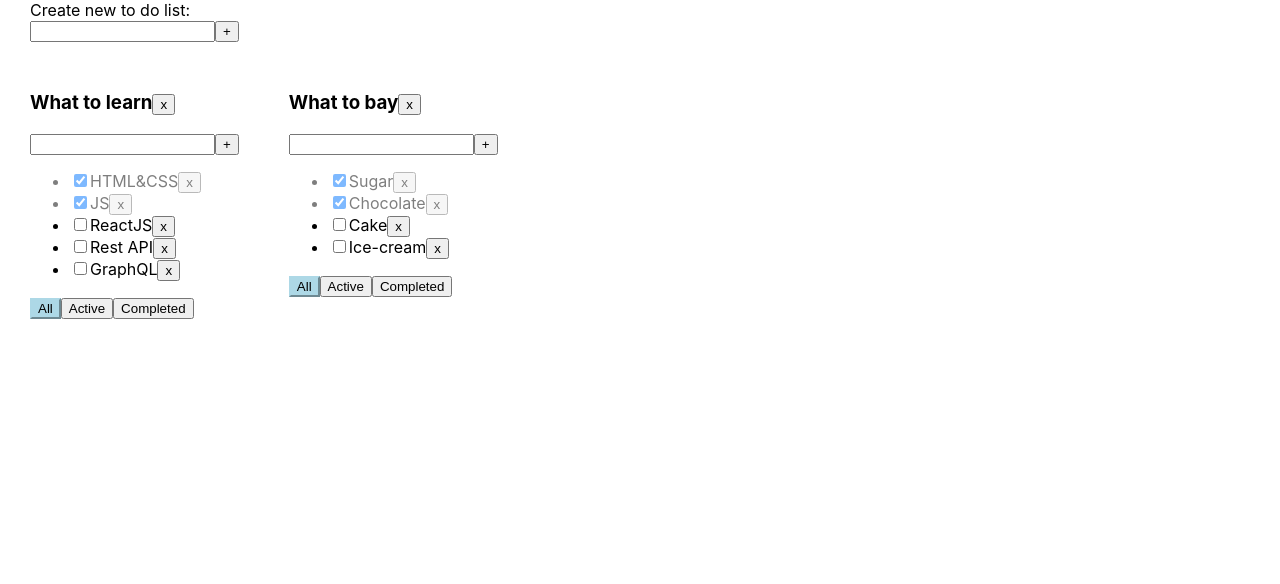
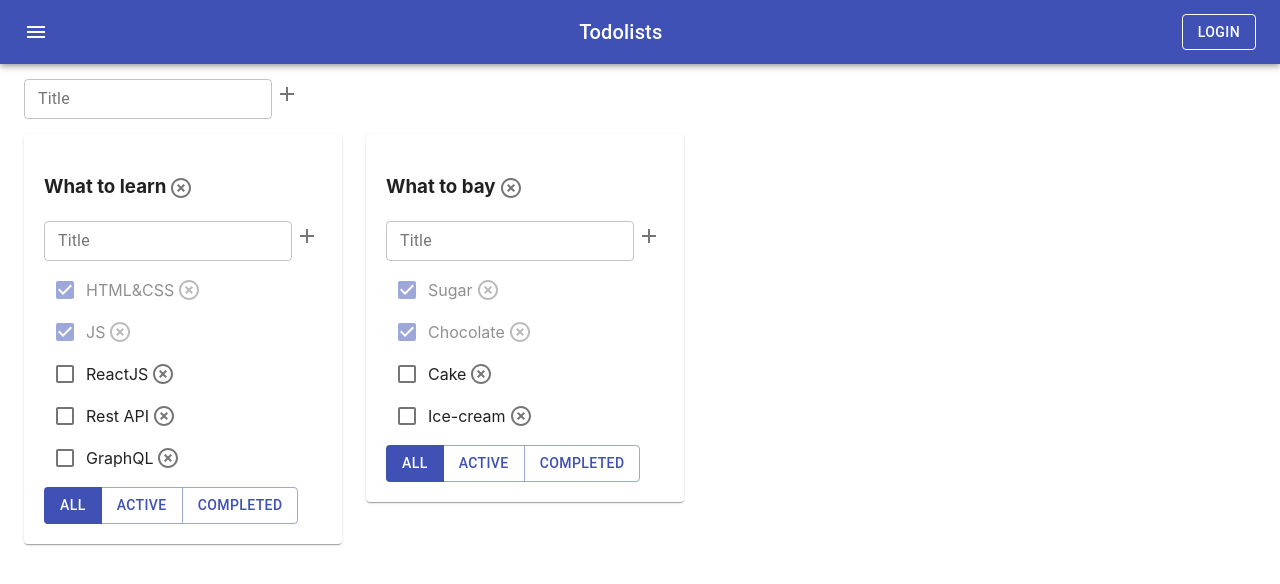
Before and after one commit to Mart7anova/todoList, a React (Create React App) app: page / in a window 1280 px wide. Shown: the top 584 px of the page. Built offline with nearby package versions, Linux system fonts and the light colour scheme.

Commit message:
add library material-ui

```diff
--- a/package.json
+++ b/package.json
@@ -4,6 +4,8 @@
   "private": true,
   "homepage": "https://Mart7anova.github.io/todoList",
   "dependencies": {
+    "@material-ui/core": "^4.12.4",
+    "@material-ui/icons": "^4.11.3",
     "@testing-library/jest-dom": "^5.14.1",
     "@testing-library/react": "^13.0.0",
     "@testing-library/user-event": "^13.2.1",
--- a/src/App.module.css
+++ b/src/App.module.css
@@ -1,25 +1,3 @@
-.todolist {
-  padding: 30px;
-  display: flex;
-}
-
-.todolist > div {
-  margin-right: 50px;
-}
-
-.error {
-  border: red 3px solid;
-}
-
-.errorMessage {
-  color: red;
-
-}
-.activeFilter {
-  background-color: lightblue;
-  border-color: lightblue;
-}
-
 .isDone {
   opacity: 0.5;
 }
--- a/src/App.tsx
+++ b/src/App.tsx
@@ -1,8 +1,9 @@
 import React, {useState} from 'react';
-import s from './App.module.css';
 import {Todolist} from './Todolist';
 import {v1} from 'uuid';
 import {AddItemForm} from './components/AddItemForm';
+import {AppBar, Button, Container, Grid, IconButton, Paper, Toolbar, Typography} from '@material-ui/core';
+import {Menu} from '@material-ui/icons';
 
 export type FilterValuesType = 'all' | 'active' | 'completed';
 export type todoListType = {
@@ -92,8 +93,10 @@ function App() {
     const todoListsComponents = todoLists.length
         ? todoLists.map(todo => {
             return (
-                <Todolist key={todo.id}
-                          todoListID={todo.id}
+                <Grid item key={todo.id}>
+                    <Paper elevation={1}
+                           style={{padding: '20px'}}>
+                        <Todolist todoListID={todo.id}
                                   title={todo.title}
                                   filter={todo.filter}
                                   tasks={getTasksForRender(todo)}
@@ -105,15 +108,34 @@ function App() {
                                   changeTaskTitle={changeTaskTitle}
                                   changeTodoListTitle={changeTodoListTitle}
                                   changeTodoListFilter={changeTodoListsFilter}
-                />)})
+                        />
+                    </Paper>
+                </Grid>)
+        })
         : <span>Create your first TodoList!</span>
     return (
         <div>
-            <div style={{marginLeft:'30px'}}>Create new to do list:
-                <AddItemForm callBack={addTodoList}/></div>
-            <div className={s.todolist}>
+
+            <AppBar position="static">
+                <Toolbar style={{justifyContent: 'space-between'}}>
+                    <IconButton edge="start" color="inherit" aria-label="menu">
+                        <Menu/>
+                    </IconButton>
+                    <Typography variant="h6">
+                        Todolists
+                    </Typography>
+                    <Button color="inherit" variant={'outlined'}>Login</Button>
+                </Toolbar>
+            </AppBar>
+
+            <Container fixed>
+                <Grid container style={{padding: '15px 0px'}}>
+                    <AddItemForm callBack={addTodoList}/>
+                </Grid>
+                <Grid container spacing={3}>
                     {todoListsComponents}
-            </div>
+                </Grid>
+            </Container>
         </div>
     );
 }
--- a/src/Todolist.tsx
+++ b/src/Todolist.tsx
@@ -1,8 +1,9 @@
 import {FilterValuesType} from './App';
 import s from './App.module.css'
-import {Checkbox} from './components/Checkbox';
 import {AddItemForm} from './components/AddItemForm';
 import {EditableSpan} from './components/EditableSpan';
+import {Button, ButtonGroup, Checkbox, IconButton, List, ListItem} from '@material-ui/core';
+import {HighlightOff} from '@material-ui/icons';
 
 type TaskType = {
     id: string
@@ -20,8 +21,8 @@ type PropsType = {
     removeTodoList: (todoListID: string) => void
     addTask: (todoListID: string, title: string) => void
     changeTasksStatus: (todoListID: string, id: string, isDone: boolean) => void
-    changeTaskTitle: (todoListID: string, id: string, title: string)=> void
-    changeTodoListTitle:(todoListID: string, title: string) => void
+    changeTaskTitle: (todoListID: string, id: string, title: string) => void
+    changeTodoListTitle: (todoListID: string, title: string) => void
     changeTodoListFilter: (todoListID: string, value: FilterValuesType) => void
 
 
@@ -47,38 +48,53 @@ export function Todolist(props: PropsType) {
     const onCompletedClickHandler = () => props.changeTodoListFilter(props.todoListID, 'completed');
 
 
-    const allButtonClasses = props.filter === 'all' ? s.activeFilter : ''
-    const activeButtonClasses = props.filter === 'active' ? s.activeFilter : ''
-    const completeButtonClasses = props.filter === 'completed' ? s.activeFilter : ''
-
     return (
         <div>
-            <h3><EditableSpan title={props.title} callBack={changeTodoListTitleHandler}/>
-                <button onClick={() => props.removeTodoList(props.todoListID)}>x</button>
+            <h3>
+                <EditableSpan title={props.title} callBack={changeTodoListTitleHandler}/>
+                <IconButton onClick={() => props.removeTodoList(props.todoListID)} size={'small'}>
+                    <HighlightOff/>
+                </IconButton>
             </h3>
+
             <AddItemForm callBack={addTaskHandler}/>
             {props.tasks.length
-                ? <ul>
+                ? <List>
                     {props.tasks.map(t => {
-                        return <li key={t.id} className={t.isDone ? s.isDone : ''}>
-                            <Checkbox checked={t.isDone} callBack={(isDone) => changeIsDoneHandler(t.id, isDone)}/>
-                            {/*<span>{t.title}</span>*/}
-                            <EditableSpan title={t.title} callBack={(title)=>changeTaskTitleHandler(t.id, title)}/>
-                            <button onClick={() => removeTaskHandler(t.id)}>x</button>
-                        </li>
-                    })}</ul>
+                        return <ListItem key={t.id} className={t.isDone ? s.isDone : ''} style={{padding: '0px'}}>
+                            <Checkbox
+                                checked={t.isDone}
+                                onChange={(e) => changeIsDoneHandler(t.id, e.currentTarget.checked)}
+                                color={'primary'}
+                            />
+                            <EditableSpan
+                                title={t.title}
+                                callBack={(title) => changeTaskTitleHandler(t.id, title)}/>
+                            <IconButton
+                                onClick={() => removeTaskHandler(t.id)}
+                                size={'small'}>
+                                <HighlightOff/>
+                            </IconButton>
+                        </ListItem>
+                    })}</List>
                 : <span>List is empty</span>
             }
             <div>
-                <button className={allButtonClasses}
-                        onClick={onAllClickHandler}>All
-                </button>
-                <button className={activeButtonClasses}
-                        onClick={onActiveClickHandler}>Active
-                </button>
-                <button className={completeButtonClasses}
-                        onClick={onCompletedClickHandler}>Completed
-                </button>
+                <ButtonGroup color="primary"
+                             disableElevation>
+                    <Button variant={props.filter === 'all' ? 'contained' : 'outlined'}
+                            onClick={onAllClickHandler}>
+                        All
+                    </Button>
+                    <Button variant={props.filter === 'active' ? 'contained' : 'outlined'}
+                            onClick={onActiveClickHandler}>
+                        Active
+                    </Button>
+                    <Button variant={props.filter === 'completed' ? 'contained' : 'outlined'}
+                            onClick={onCompletedClickHandler}>
+                        Completed
+                    </Button>
+                </ButtonGroup>
             </div>
         </div>
     )
--- a/src/components/AddItemForm.tsx
+++ b/src/components/AddItemForm.tsx
@@ -1,5 +1,6 @@
 import React, {ChangeEvent, KeyboardEvent, useState} from 'react';
-import s from '../App.module.css';
+import {Add} from '@material-ui/icons';
+import {IconButton, TextField} from '@material-ui/core';
 
 type AddItemFormPropsType = {
     callBack: (title: string) => void
@@ -27,18 +28,20 @@ export const AddItemForm = (props: AddItemFormPropsType) => {
         }
     }
 
-    const errorInputStyle = error ? s.error : ''
-    const errorMessageStyle = error ? s.errorMessage : ''
-
     return (
         <div>
-            <input value={title}
-                   onChange={onChangeHandler}
-                   onKeyPress={onKeyPressHandler}
-                   className={errorInputStyle}
+            <TextField variant="outlined"
+                       label="Title"
+                       size={'small'}
+                       value={title}
+                       onChange={onChangeHandler}
+                       onKeyPress={onKeyPressHandler}
+                       error={!!error}
+                       helperText={error}
             />
-            <button onClick={addItem}>+</button>
-            <div className={errorMessageStyle}>{error}</div>
+            <IconButton onClick={addItem} size={'small'}>
+                <Add/>
+            </IconButton>
         </div>
     );
 };
--- a/src/components/Checkbox.tsx
+++ /dev/null
@@ -1,18 +0,0 @@
-import React, { ChangeEvent } from 'react';
-
-type PropsType={
-    checked:boolean
-    callBack: (isDone:boolean) => void
-}
-
-export const Checkbox = (props:PropsType) => {
-    const onChangeHandler = (e:ChangeEvent<HTMLInputElement>) => {
-        props.callBack(e.currentTarget.checked)
-    }
-    return (
-            <input type="checkbox"
-                   checked={props.checked}
-                   onChange={onChangeHandler}
-            />
-    );
-};
--- a/src/components/EditableSpan.tsx
+++ b/src/components/EditableSpan.tsx
@@ -1,8 +1,9 @@
 import React, {ChangeEvent, KeyboardEvent, useState} from 'react';
+import {TextField} from '@material-ui/core';
 
 type EditableSpanPropsType = {
     title: string
-    callBack:(title: string)=>void
+    callBack: (title: string) => void
 }
 
 export const EditableSpan = (props: EditableSpanPropsType) => {
@@ -23,7 +24,14 @@ export const EditableSpan = (props: EditableSpanPropsType) => {
 
     return (
         editMode
-            ? <input onBlur={offEditMode} autoFocus value={title} onChange={onChangeHandler} onKeyPress={onKeyPressHandler}/>
+            ? <TextField variant={'standard'}
+                         onBlur={offEditMode}
+                         autoFocus
+                         value={title}
+                         onChange={onChangeHandler}
+                         onKeyPress={onKeyPressHandler}
+
+            />
             : <span onDoubleClick={onEditMode}>{props.title}</span>
     );
 };
```
Also changed, not shown: 1 other file (tests, documents, lock files or other folders). Lines whose indentation alone changed are shown as unchanged.
